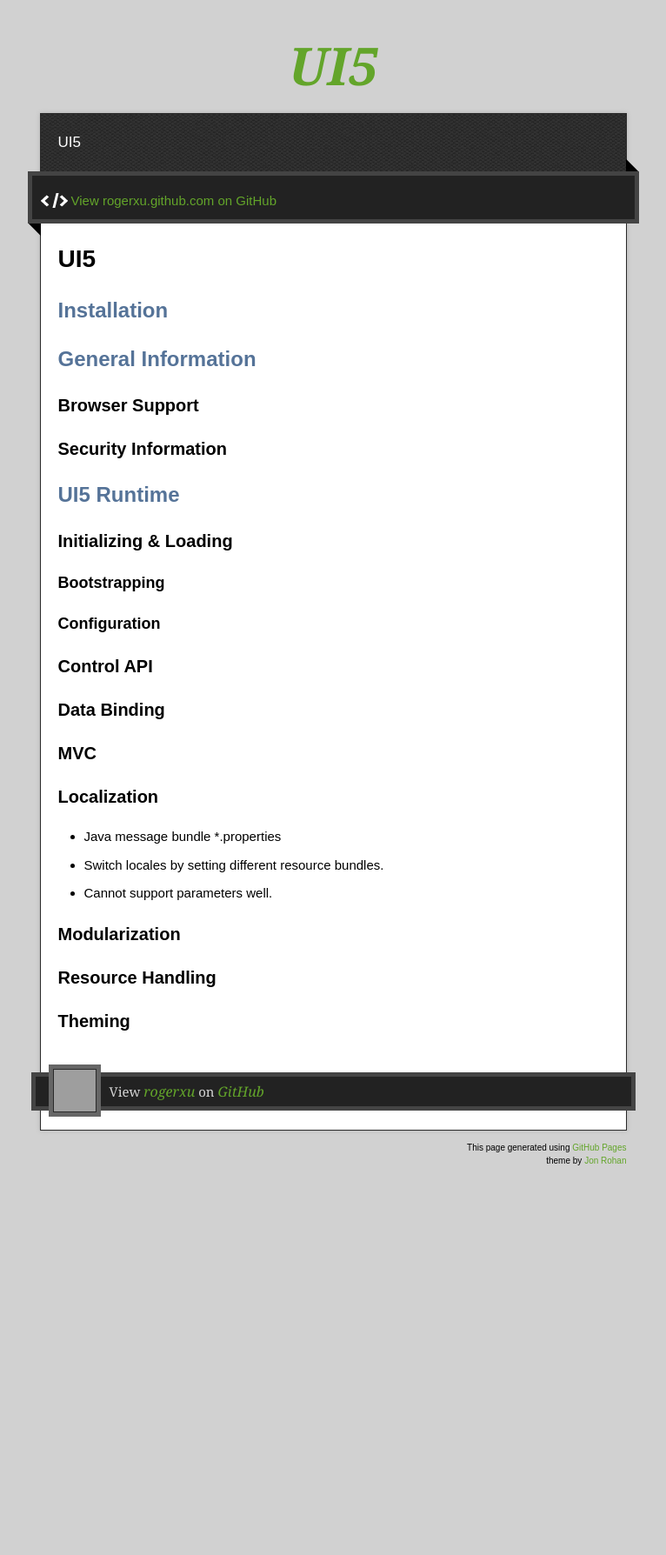
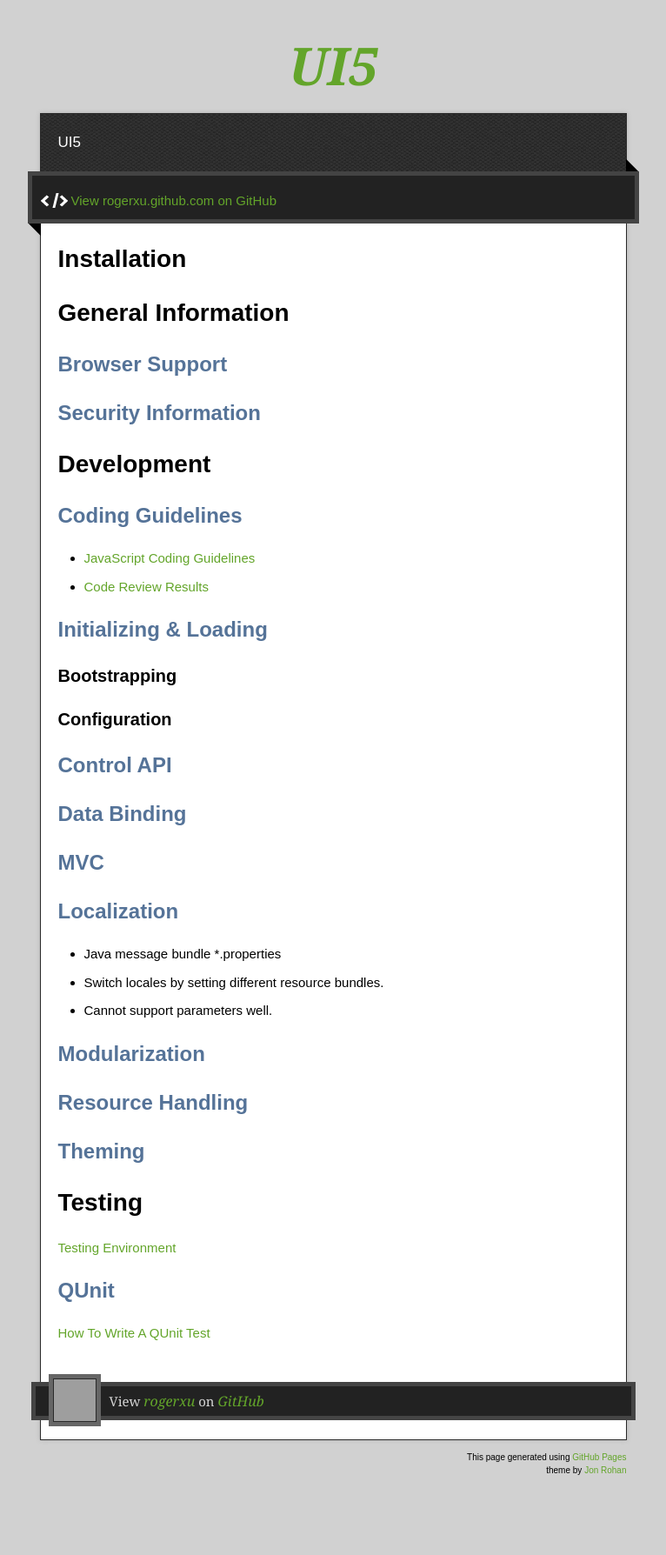
Before and after one commit to rogerxu/rogerxu.github.io, a Jekyll site: the page built from _posts/2012-11-02-ui5.md, in a window 1280 px wide. Shown: the whole page at 87% size, without its empty margins (257-1023 px from the left). Built offline with Jekyll 4.4.1, drawn with Linux system fonts in a browser that asks for light colours; nearby versions of some CDN libraries; before the commit the page ends 1432 px from its top, so only the background shows below that; grey boxes are pictures that could not be loaded.

Commit message:
Update UI5 post.

```diff
--- a/_posts/2012-11-02-ui5.md
+++ b/_posts/2012-11-02-ui5.md
@@ -3,38 +3,49 @@
 title: UI5
 ---
 
-# UI5
+# Installation
 
-## Installation
+# General Information
 
-## General Information
+## Browser Support
 
-### Browser Support
+## Security Information
 
-### Security Information
+# Development
 
-## UI5 Runtime
+## Coding Guidelines
 
-### Initializing & Loading
+* [JavaScript Coding Guidelines](http://vesapui5.dhcp.wdf.sap.corp:1080/trac/sapui5/wiki/InternalDocumentation/DevelopmentGuidelines/JavaScript)
+* [Code Review Results](http://vesapui5.dhcp.wdf.sap.corp:1080/trac/sapui5/wiki/InternalDocumentation/DevelopmentGuidelines/CodeReviewResults)
 
-#### Bootstrapping
+## Initializing & Loading
 
-#### Configuration
+### Bootstrapping
 
-### Control API
+### Configuration
 
-### Data Binding
+## Control API
 
-### MVC
+## Data Binding
 
-### Localization
+## MVC
+
+## Localization
 
 * Java message bundle \*.properties
 * Switch locales by setting different resource bundles.
 * Cannot support parameters well.
 
-### Modularization
+## Modularization
 
-### Resource Handling
+## Resource Handling
 
-### Theming
+## Theming
+
+# Testing
+
+[Testing Environment](http://vesapui5.dhcp.wdf.sap.corp:1080/trac/sapui5/wiki/InternalDocumentation/TestingEnvironment)
+
+## QUnit
+
+[How To Write A QUnit Test](http://vesapui5.dhcp.wdf.sap.corp:1080/trac/sapui5/wiki/InternalDocumentation/TestingEnvironment/QUnitHowToWriteQUnitTest)
```
